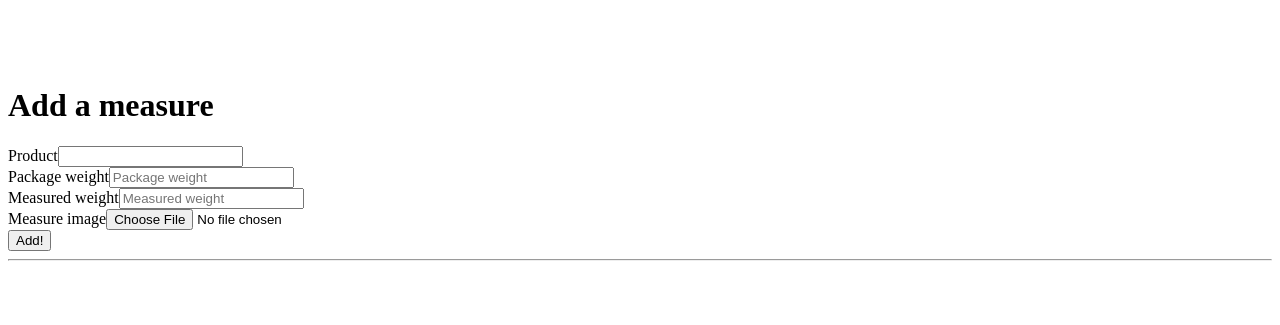
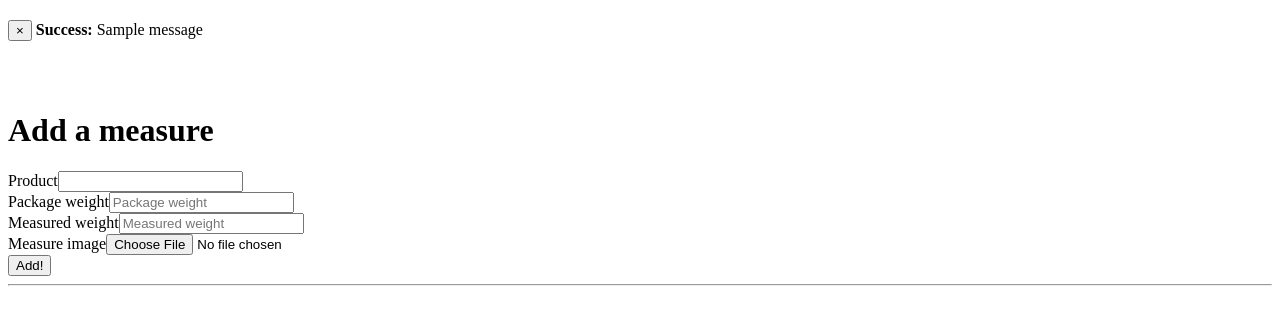
Before and after one commit to blatinier/onestpasdespigeons, a Django app: page /add_measure in a window 1280 px wide. Shown: the part 307-632 px from the top of the page. Run offline with Django 3.2, Linux system fonts and the light colour scheme; a user stored in the database is signed in; tables that the repository leaves empty hold one stand-in row (values such as "Sample post"); one stand-in notice (Sample message) is shown; some libraries are stand-ins or nearby versions.

Commit message:
Add: finish measure editing/deleting/adding with flash messages

```diff
--- a/pigeon/static/css/weights.css
+++ b/pigeon/static/css/weights.css
@@ -18,6 +18,10 @@ body {
 
 .input-form-space {
   padding-bottom: 5px;
+}
+
+.margin-top-20 {
+  margin-top: 20px;
 }
 
 .padding-top-20 {
--- a/pigeon/weights/templates/weights/layout.html
+++ b/pigeon/weights/templates/weights/layout.html
@@ -1,6 +1,27 @@
 {% extends 'weights/layout_home.html' %}
 {% block container %}
   <div class="container">
+    {% if messages %}
+      {% for message in messages %}
+        <div class="margin-top-20 alert alert-dismissible
+          {% if message.level == DEFAULT_MESSAGE_LEVELS.ERROR %} alert-danger{% endif %}
+          {% if message.level == DEFAULT_MESSAGE_LEVELS.WARNING %} alert-warning{% endif %}
+          {% if message.level == DEFAULT_MESSAGE_LEVELS.SUCCESS %} alert-success{% endif %}
+          {% if message.level == DEFAULT_MESSAGE_LEVELS.INFO %} alert-info{% endif %}" role="alert">
+          <button type="button" class="close" data-dismiss="alert"
+                  aria-label="Close">
+            <span aria-hidden="true">&times;</span>
+          </button>
+          <strong>
+          {% if message.level == DEFAULT_MESSAGE_LEVELS.ERROR %}Error: {% endif %}
+          {% if message.level == DEFAULT_MESSAGE_LEVELS.WARNING %}Warning: {% endif %}
+          {% if message.level == DEFAULT_MESSAGE_LEVELS.SUCCESS %}Success: {% endif %}
+          {% if message.level == DEFAULT_MESSAGE_LEVELS.INFO %}Information: {% endif %}
+          </strong>
+          {{ message }}
+        </div>
+      {% endfor %}
+    {% endif %}
     {% block content %}
     {% endblock %}
     <hr />
--- a/pigeon/weights/views.py
+++ b/pigeon/weights/views.py
@@ -16,6 +16,7 @@
 #
 from django.contrib.auth import authenticate, login
 from django.contrib.auth.decorators import login_required
+from django.contrib import messages
 from django.http import HttpResponseForbidden
 from django.shortcuts import render, redirect, get_object_or_404, reverse
 from weights.forms import UserForm, ProfileForm, AddMeasureForm
@@ -116,10 +117,10 @@ def add_measure(request):
                                           instance=measure_inst)
         if add_measure_form.is_valid():
             add_measure_form.save()
-            # TODO flash message OK
-            # https://docs.djangoproject.com/en/1.11/ref/contrib/messages/
+            messages.success(request, "Measure added!")
             return redirect(reverse(my_measures))
-            # TODO ticket add a btn to not redir, flash msg + add new measure
+        else:
+            messages.error(request, "Error in form.")
     add_measure_form = AddMeasureForm()
     return render(request, 'weights/add_measure.html',
                   {'add_measure_form': add_measure_form,
@@ -138,7 +139,7 @@ def edit_measure(request, measure_id):
                                               instance=measure)
             if add_measure_form.is_valid():
                 add_measure_form.save()
-                # TODO flash message OK
+                messages.success(request, "Measure edited!")
                 return redirect(reverse(my_measures))
         else:
             return HttpResponseForbidden()
@@ -153,10 +154,10 @@ def delete_measure(request, measure_id):
     """
     Page to delete your own measurements.
     """
-    # TODO #9, redirect doesn't take the deletion in account, refresh needed... concurrency problem?
     measure = get_object_or_404(Measure, pk=measure_id)
     if measure.user == request.user.pigeonuser:
         measure.delete()
+        messages.success(request, "Measure deleted!")
     else:
         return HttpResponseForbidden()
     return redirect(reverse(my_measures))
```
